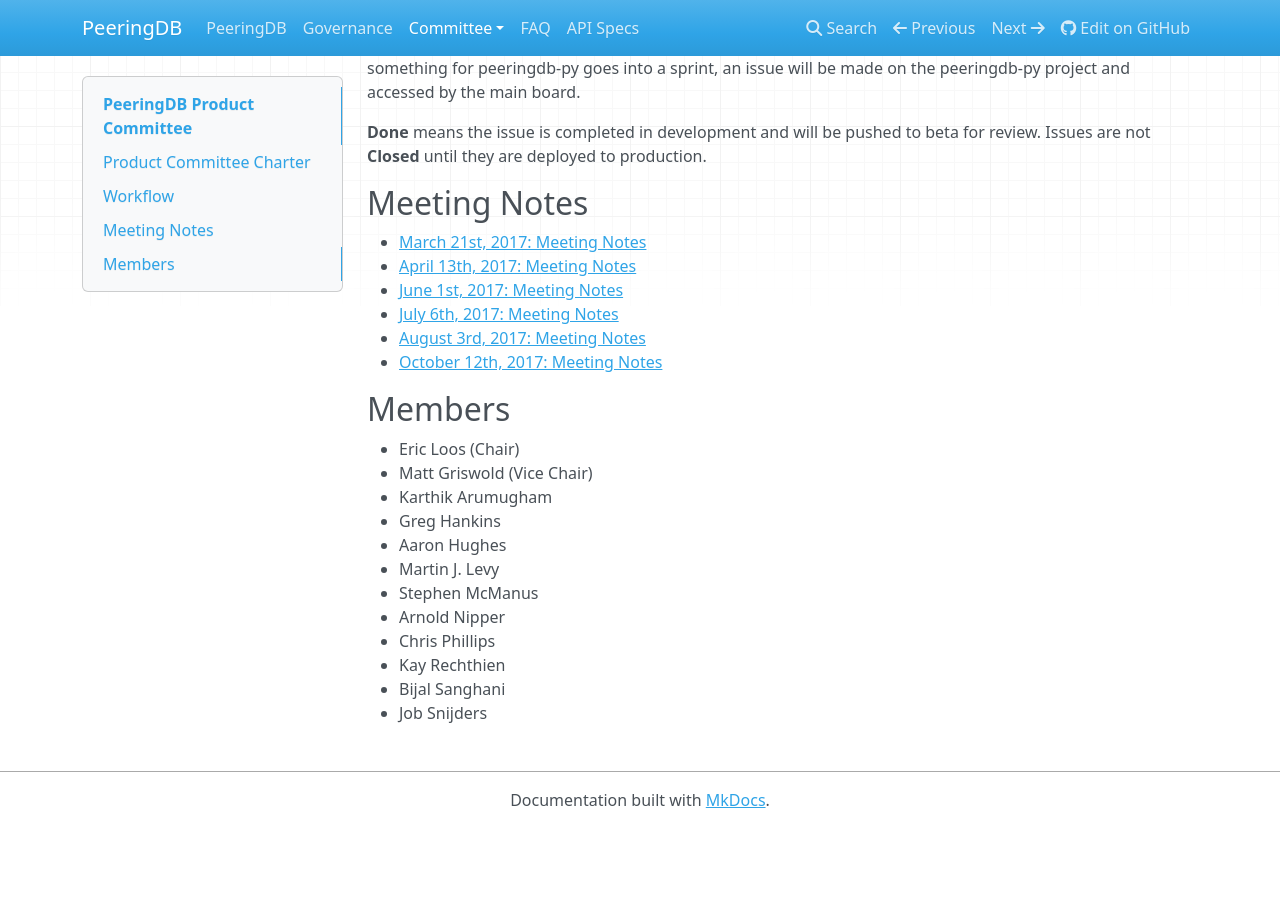
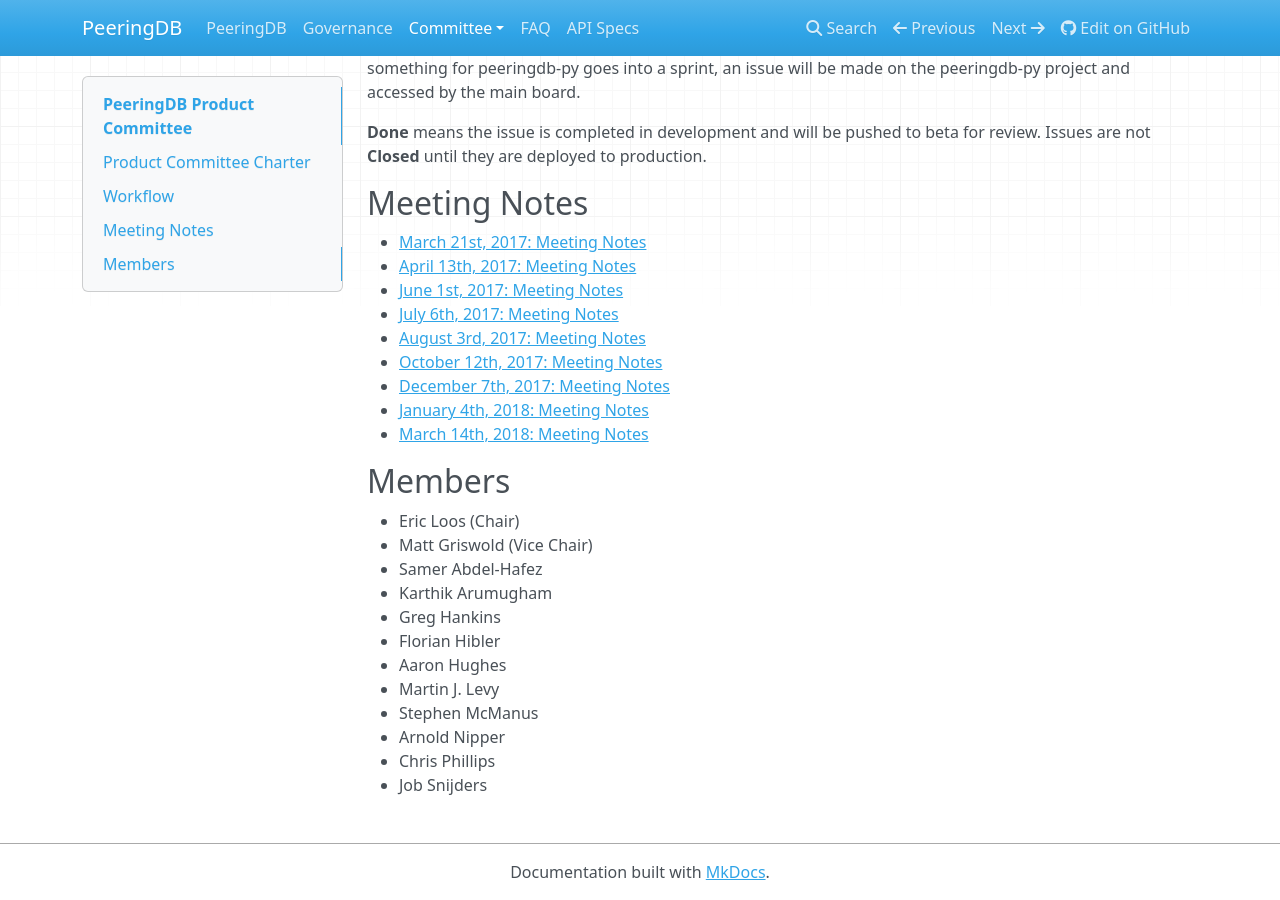
Before and after one commit to peeringdb/docs, an MkDocs documentation site: the page built from docs/committee/product/index.md, in a window 1280 px wide and 900 px high, scrolled down 2106 px. Built offline with MkDocs 1.6.1, drawn with Linux system fonts in a browser that asks for light colours; nearby versions of some CDN libraries; old or Windows-style settings are respelled for this version of MkDocs; before the commit the page ends 2934 px from its top, so only the background shows below that.

Commit message:
Remove Bijal and Kay. Add Florian and Samer to PC list. Add December, Jan and March meeting notes.

```diff
--- a/docs/committee/product/index.md
+++ b/docs/committee/product/index.md
@@ -16,17 +16,20 @@
 - [July 6th, 2017: Meeting Notes](notes/2017-07-06_Product_Committee_Notes.pdf)
 - [August 3rd, 2017: Meeting Notes](notes/2017-08-03_Product_Committee_Notes.pdf)
 - [October 12th, 2017: Meeting Notes](notes/2017-10-12_Product_Committee_Notes.pdf)
+- [December 7th, 2017: Meeting Notes](notes/2017-12-07_Product_Committee_Notes.pdf)
+- [January 4th, 2018: Meeting Notes](notes/2018-01-04_Product_Committee_Notes.pdf)
+- [March 14th, 2018: Meeting Notes](notes/2018-03-14_Product_Committee_Notes.pdf)
 
 ## Members
 - Eric Loos (Chair)
 - Matt Griswold (Vice Chair)
+- Samer Abdel-Hafez
 - Karthik Arumugham
 - Greg Hankins
+- Florian Hibler
 - Aaron Hughes
 - Martin J. Levy
 - Stephen McManus
 - Arnold Nipper
 - Chris Phillips
-- Kay Rechthien
-- Bijal Sanghani
 - Job Snijders
```
